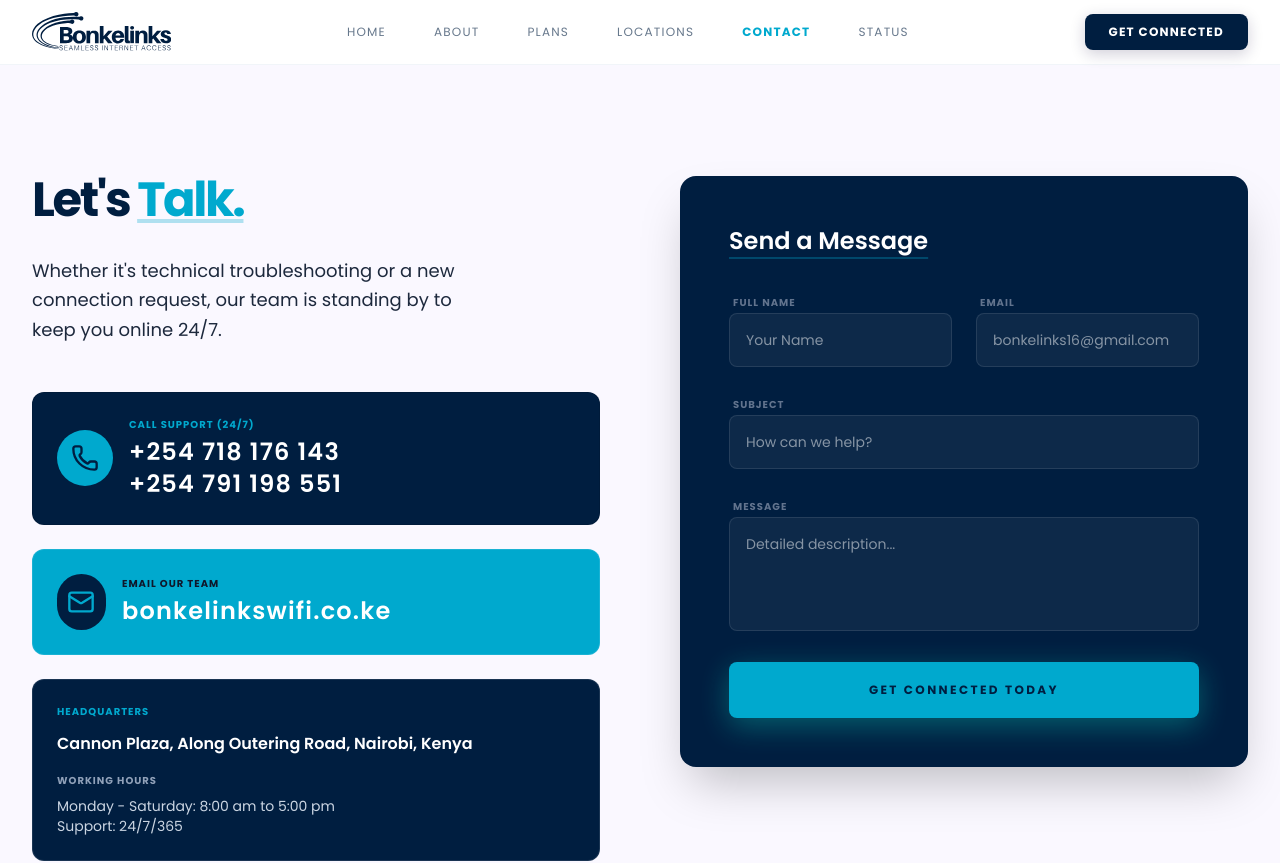
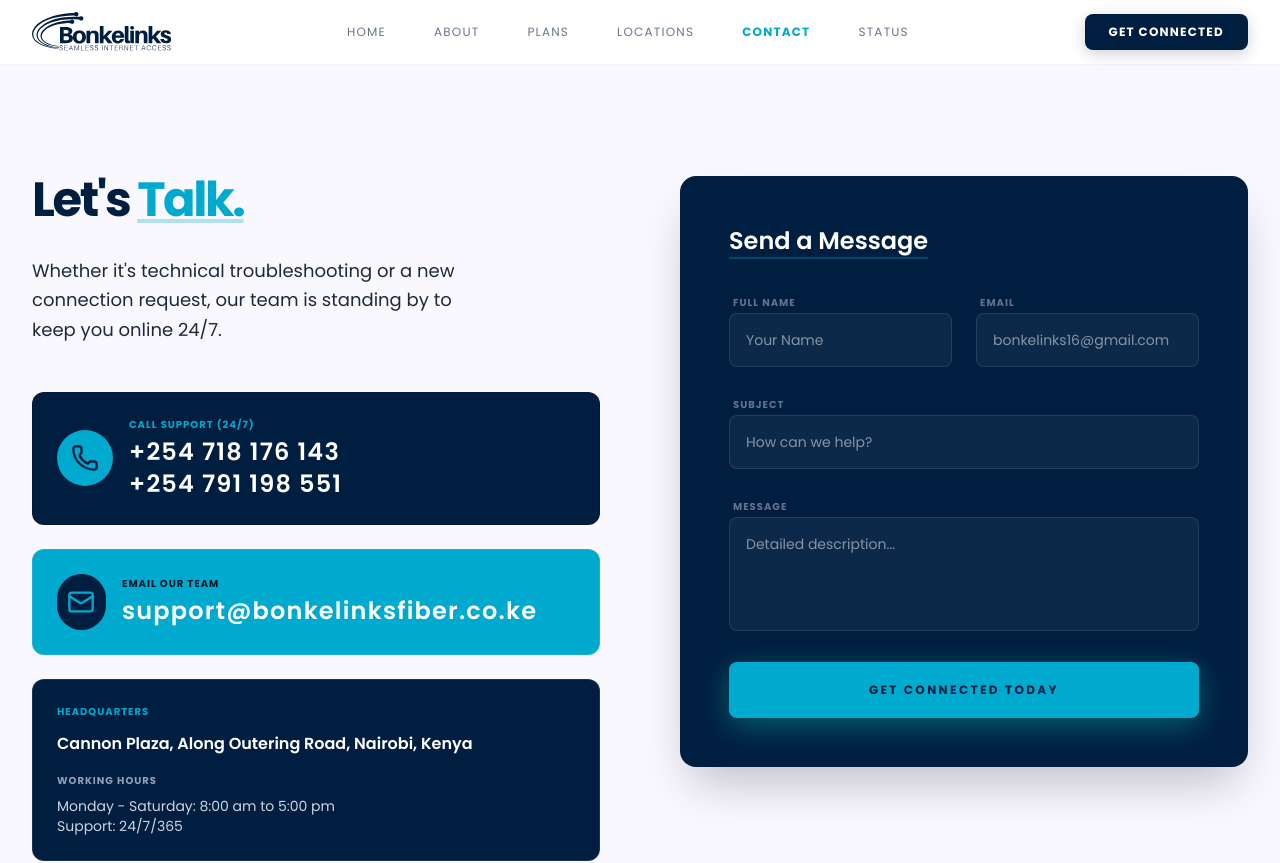
Before and after one commit to Ciamuthama/bonkelinksfiber, a React (Vite) app: page /support in a window 1280 px wide. Shown: the top 863 px of the page. Built offline with nearby package versions, Linux system fonts and the light colour scheme.

Commit message:
update support email

```diff
--- a/src/components/SupportSection.tsx
+++ b/src/components/SupportSection.tsx
@@ -66,7 +66,7 @@
                 </div>
                 <div className="overflow-hidden w-full">
                   <p className="text-[10px] font-bold text-slate-900 uppercase tracking-widest mb-1">Email Our Team</p>
-                  <p className="text-lg md:text-2xl font-semibold text-white tracking-wider break-all md:break-normal">bonkelinkswifi.co.ke</p>
+                  <p className="text-lg md:text-2xl font-semibold text-white tracking-wider break-all md:break-normal">support@bonkelinksfiber.co.ke</p>
                 </div>
               </motion.div>
 
```
